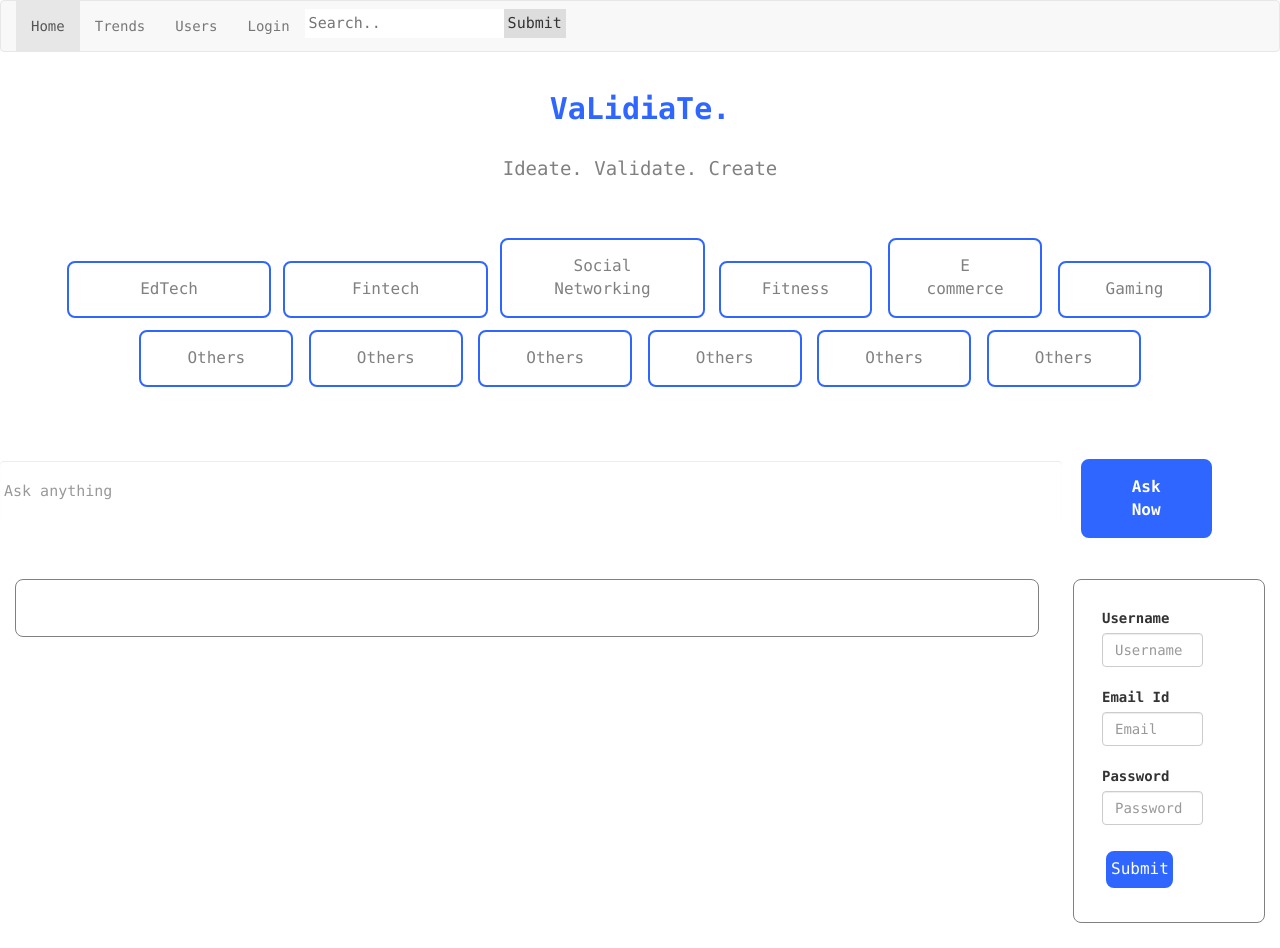
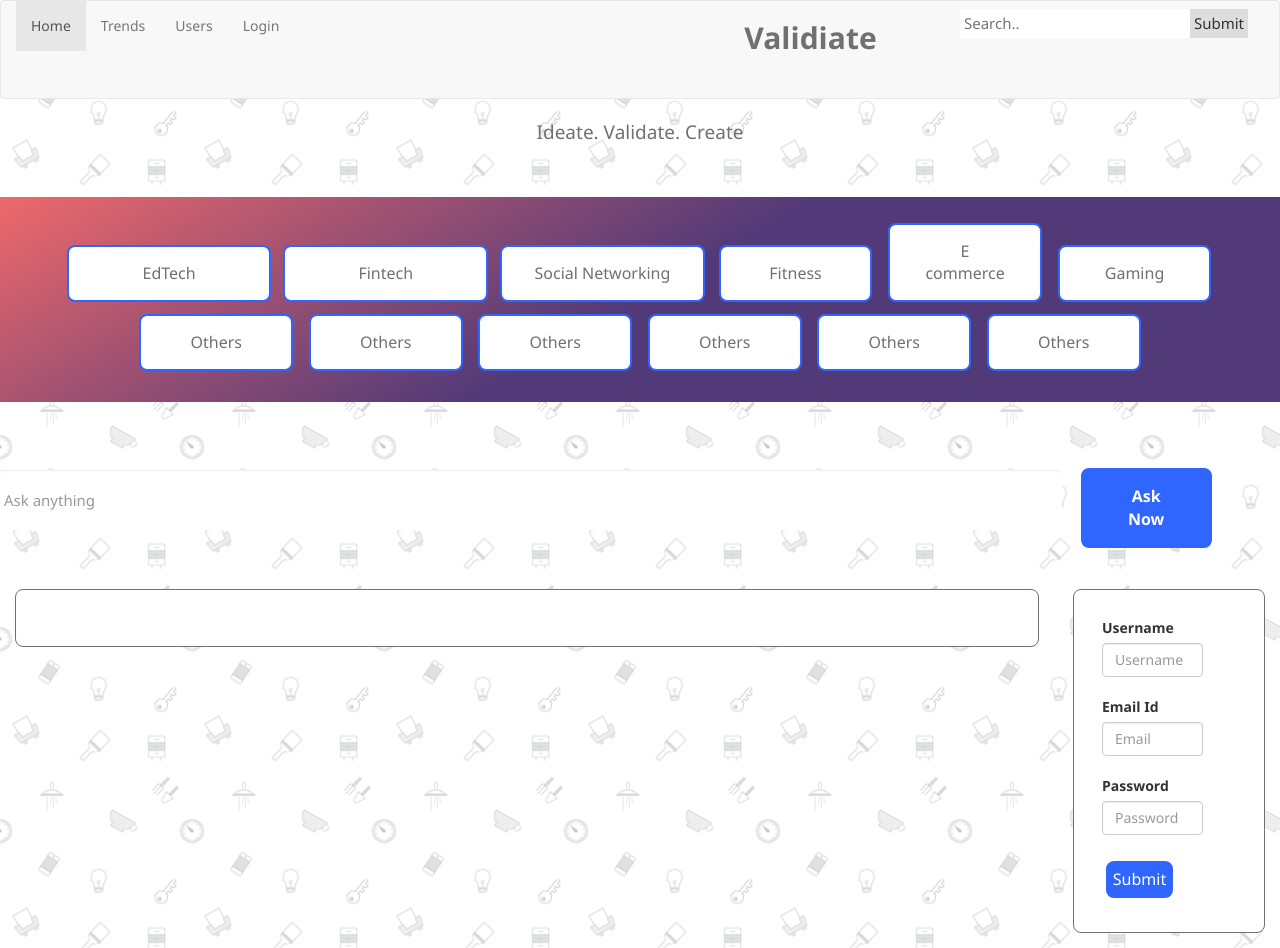
Before and after one commit to AnaghaMulay/Validiate, a plain HTML site: page index.html in a window 1280 px wide. Drawn offline with nearby package versions, Linux system fonts and the light colour scheme.

Commit message:
Add files via upload

```diff
--- a/index.html
+++ b/index.html
@@ -15,18 +15,25 @@
 <nav class="navbar navbar-default">
   <div class="container-fluid">
     <div class="navbar-header">
-      <!--<a class="navbar-brand" href="#">Validiate</a>-->
+
     </div>
     <ul class="nav navbar-nav">
       <li class="active"><a href="#">Home</a></li>
       <li><a href="#">Trends</a></li>
       <li><a href="#">Users</a></li>
       <li><a href="#">Login</a></li>
-	  <span style="float : right;">                          </span>
+	  <li><a></a></li> <li><a></a></li> <li><a></a><li><a></a><li><a></a></li><li><a></a></li><li><a></a></li><li><a></a></li><li><a></a></li><li><a></a></li><li><a></a></li><li><a></a></li>
+	  <li><a></a></li><li><a></a></li><li><a></a></li>
 	  <li class = "search-container" style="float: right;">
 		<input type="text" placeholder="Search.." name="search">
         <button type="submit">Submit</button>
 	  </li>
+
+	  <a class="navbar-nav ml-auto" href="index.html"><H2 style="font-size: 30px; font-weight: bold; color: #707070">Validiate</H2></a><li><a></a></li>     <li><a></a></li>
+	  <li><a></a></li><li><a></a></li><li><a></a></li><li><a></a></li><li><a></a></li><li><a></a></li><li><a></a></li><li><a></a></li><li><a></a></li><li><a></a></li><li><a></a></li>
+	  <li><a></a></li><li><a></a></li><li><a></a></li><li><a></a></li><li><a></a></li><li><a></a></li><li><a></a></li><li><a></a></li><li><a></a></li><li><a></a></li><li><a></a></li>
+
+
     </ul>
 
   </div>
@@ -34,17 +41,14 @@
 </nav>
 
 <div class="container">
-	<h2 style="font-family: Lucida Console; ";>
-		<p style= "color:#2f66ff; font-weight: bold;">VaLidiaTe.</p>
-	</h2>
-	</br>
-		<p style="font-family: Lucida Console; text-align: center; font-size:19px; color:gray";>Ideate. Validate. Create</p>
+		<p style="font-family: Segoe UI; text-align: center; font-size:19px; color:#707070";>Ideate. Validate. Create</p>
 </div>
 
 </BR></BR>
 
 
-<div align="center">
+<div align="center" class="bkg" style="padding-bottom: 5px;">
+</br>
 <button class="button">EdTech</button>
 <button class="button">Fintech</button>
 <button class="button">Social Networking</button>
@@ -58,7 +62,23 @@
 <button class="button2">Others</button>
 <button class="button2">Others</button>
 <button class="button2">Others</button>
+<h3></h3>
 </div>
+
+
+
+
+
+
+
+
+
+
+
+
+
+
+
 
 </br></br></br>
 
@@ -81,14 +101,14 @@
 
 <div class="box" style = "width:15%;  border-radius: 8px;">
   <form action="/action_page.php" >
-    <label style="font-family: Lucida Console; float:center">Username</label>
-    <input type="email" style="width:75%; font-family: Lucida Console;" class="form-control" name="lastname" placeholder="Username">
+    <label style="font-family: Segoe UI; float:center">Username</label>
+    <input type="email" style="width:75%; font-family: Segoe UI;" class="form-control" name="lastname" placeholder="Username">
     </br>
-    <label style="font-family: Lucida Console;" for="lname">Email Id</label>
-    <input type="email" style="width:75%; font-family: Lucida Console;" class="form-control" name="lastname" placeholder="Email">
+    <label style="font-family: Segoe UI;" for="lname">Email Id</label>
+    <input type="email" style="width:75%; font-family: Segoe UI;" class="form-control" name="lastname" placeholder="Email">
     </br>
-	<label style="font-family: Lucida Console;">Password</label>
-    <input type="Password" style="width:75%; font-family: Lucida Console;" class="form-control" name="firstname" placeholder="Password">
+	<label style="font-family: Segoe UI;">Password</label>
+    <input type="Password" style="width:75%; font-family: Segoe UI;" class="form-control" name="firstname" placeholder="Password">
 	</br>
 
 
--- a/style.css
+++ b/style.css
@@ -1,5 +1,5 @@
 a {
-  font-family: "Lucida Console", "Courier New", monospace;
+  font-family: "Segoe UI", "Courier New", monospace;
 }
 h2{
 	text-align: center;
@@ -8,10 +8,10 @@ h2{
 .button {
   width : 16%;
   border-radius: 8px;
-  font-family: "Lucida Console", "Courier New", monospace;
+  font-family: "Segoe UI", "Courier New", monospace;
   background-color: white;
   border: 2px solid #2f66ff;
-  color: gray;
+  color: #707070;
   padding: 15px 32px;
   text-align: center;
   text-decoration: none;
@@ -23,10 +23,10 @@ h2{
 .button2 {
   width : 12%;
   border-radius: 8px;
-  font-family: "Lucida Console", "Courier New", monospace;
+  font-family: "Segoe UI", "Courier New", monospace;
   background-color: white;
   border: 2px solid #2f66ff;
-  color: gray;
+  color: #707070;
   padding: 15px 32px;
   text-align: center;
   text-decoration: none;
@@ -39,7 +39,7 @@ h2{
 .ask_now {
   width : 10%;
   border-radius: 8px;
-  font-family: "Lucida Console", "Courier New", monospace;
+  font-family: "Segoe UI", "Courier New", monospace;
   background-color: #2f66ff;
   border: 2px solid #2f66ff;
   color: white;
@@ -51,6 +51,29 @@ h2{
   margin: 6px 4px;
   cursor: pointer;
 }
+
+
+.bkg{
+	background-image:linear-gradient(150deg,#ee696b 0%, #523a78 50%);
+}
+
+
+
+body{
+    background: linear-gradient(rgba(255,255,255,.3), rgba(255,255,255,.3)),url('doodles.png');
+    background-size: 30%;
+    background-repeat:repeat;
+    transition: 2s ease all;
+
+    height: 100vh;
+    padding:0;
+    margin:0;
+}
+
+
+
+
+
 
 
 
@@ -69,7 +92,7 @@ h2{
   font-size: 15px;
   border: none;
   cursor: pointer;
-  font-family: "Lucida Console", "Courier New", monospace;
+  font-family: "Segoe UI", "Courier New", monospace;
 }
 
 input[type=text] {
@@ -79,7 +102,7 @@ input[type=text] {
 
 .search-container {
   float: right;
-  font-family: "Lucida Console", "Courier New", monospace;
+  font-family: "Segoe UI", "Courier New", monospace;
 }
 
 input[type=text] {
@@ -87,7 +110,7 @@ input[type=text] {
   margin-top: 8px;
   font-size: 15px;
   border: none;
-  font-family: "Lucida Console", "Courier New", monospace;
+  font-family: "Segoe UI", "Courier New", monospace;
 
 }
 
@@ -103,7 +126,7 @@ input[type=text] {
 	background-color: #ffffff;
   width: 600px;
 
-  border: 1px solid gray;
+  border: 1px solid #707070;
   padding: 28px;
   margin: 15px;
   float:right;
@@ -113,7 +136,7 @@ input[type=text] {
 	background-color: #ffffff;
   width: 600px;
 
-  border: 1px solid gray;
+  border: 1px solid #707070;
   padding: 28px;
   margin: 15px;
   float:left;
@@ -127,11 +150,37 @@ input[type=text] {
 
 
 
+@media (min-width: 768px) {
+.navbar-brand.abs
+    {
+        position: absolute;
+        width: 100%;
+        left: 0;
+        text-align: center;
+    }
+}
+
+
+#nav {
+	text-align:center;
+	display: inline-block;ss
+}
+
+
+
+
+
+
+
+
+
+
+
 
 .submit {
   width : 50%;
   border-radius: 8px;
-  font-family: "Lucida Console", "Courier New", monospace;
+  font-family: "Segoe UI", "Courier New", monospace;
   background-color: #2f66ff;
   border: 2px solid #2f66ff;
   color: white;
@@ -143,3 +192,27 @@ input[type=text] {
   margin: 6px 4px;
   cursor: pointer;
 }
+
+
+
+
+
+
+
+
+
+
+
+
+
+
+
+
+
+
+
+.heading {
+	float: right;
+	font-size = 280 px;
+
+}
```
Also changed, not shown: doodles.png (added).
